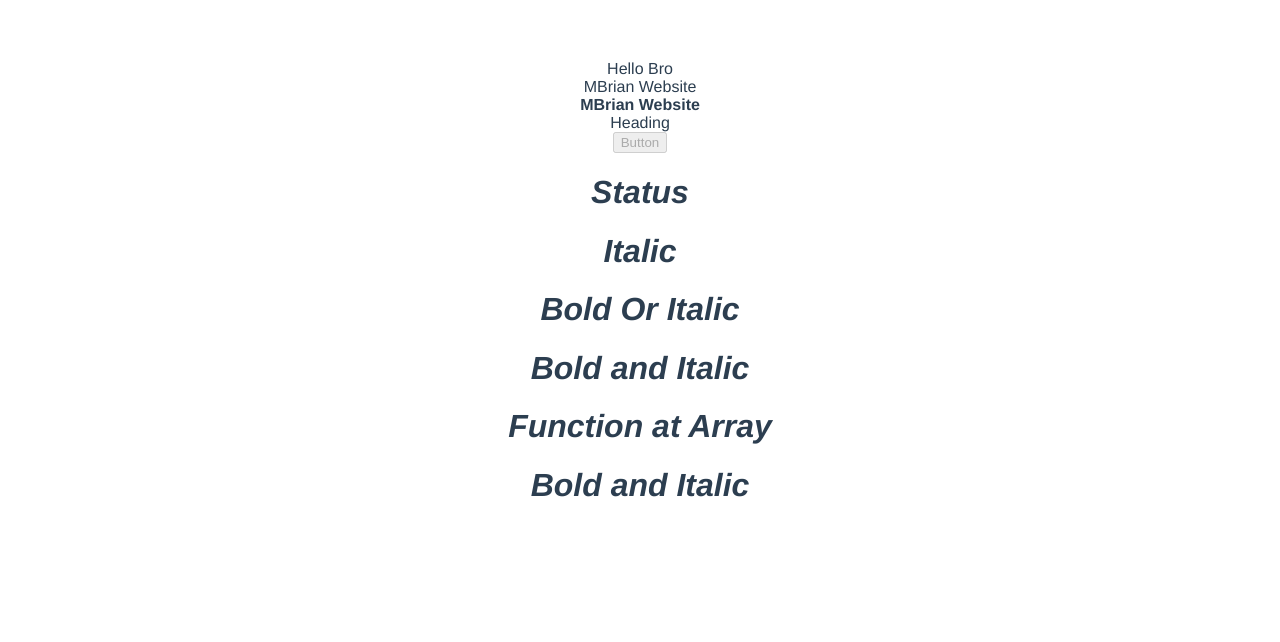
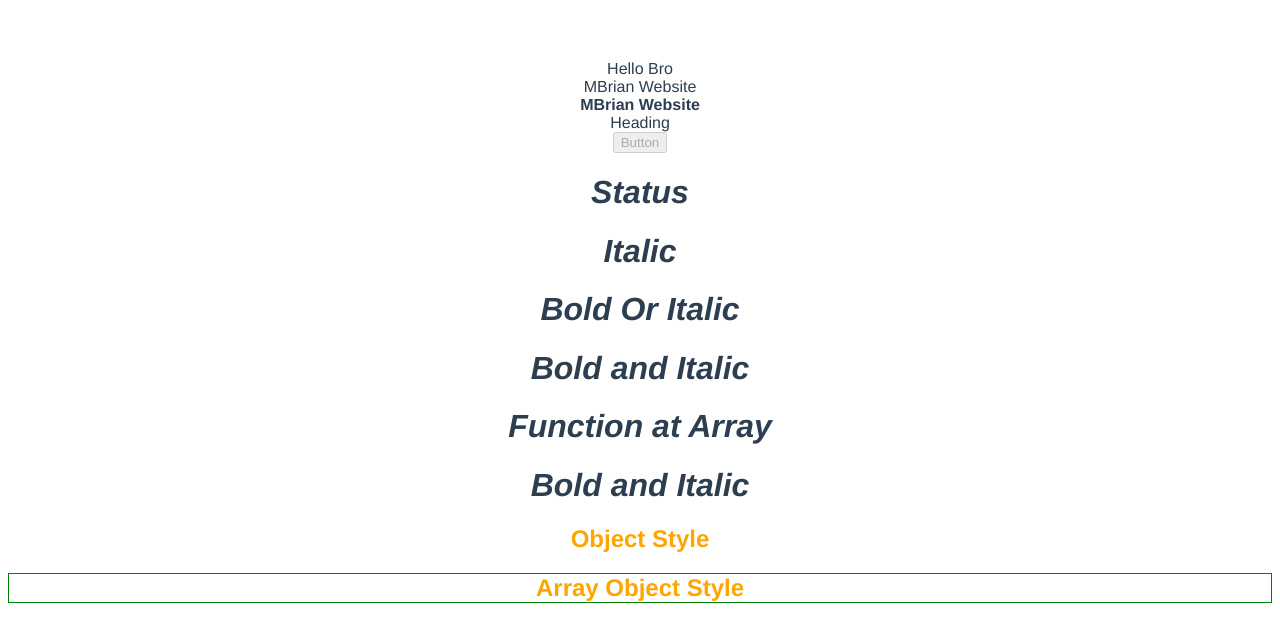
Before and after one commit to mbrianwebsite/learn-vuejs3, a Vue app in the folder hello-world/: page / in a window 1280 px wide. Shown: the top 642 px of the page. Built offline with nearby package versions, Linux system fonts and the light colour scheme.

Commit message:
BINDING STYLES

```diff
--- a/hello-world/src/App.vue
+++ b/hello-world/src/App.vue
@@ -22,6 +22,10 @@
     >
       Bold and Italic
     </h1>
+    <h2 v-bind:style="headerStyleObject">Object Style</h2>
+    <h2 v-bind:style="[headerStyleObject, borderStyleObject]">
+      Array Object Style
+    </h2>
   </div>
 </template>
 
@@ -40,6 +44,13 @@ export default {
       isDisabled: true,
       status: "toitalic",
       isItalic: true,
+      headerStyleObject: {
+        color: "orange",
+        fontWeight: 900,
+      },
+      borderStyleObject: {
+        border: "1px solid green",
+      },
     };
   },
 };
```
